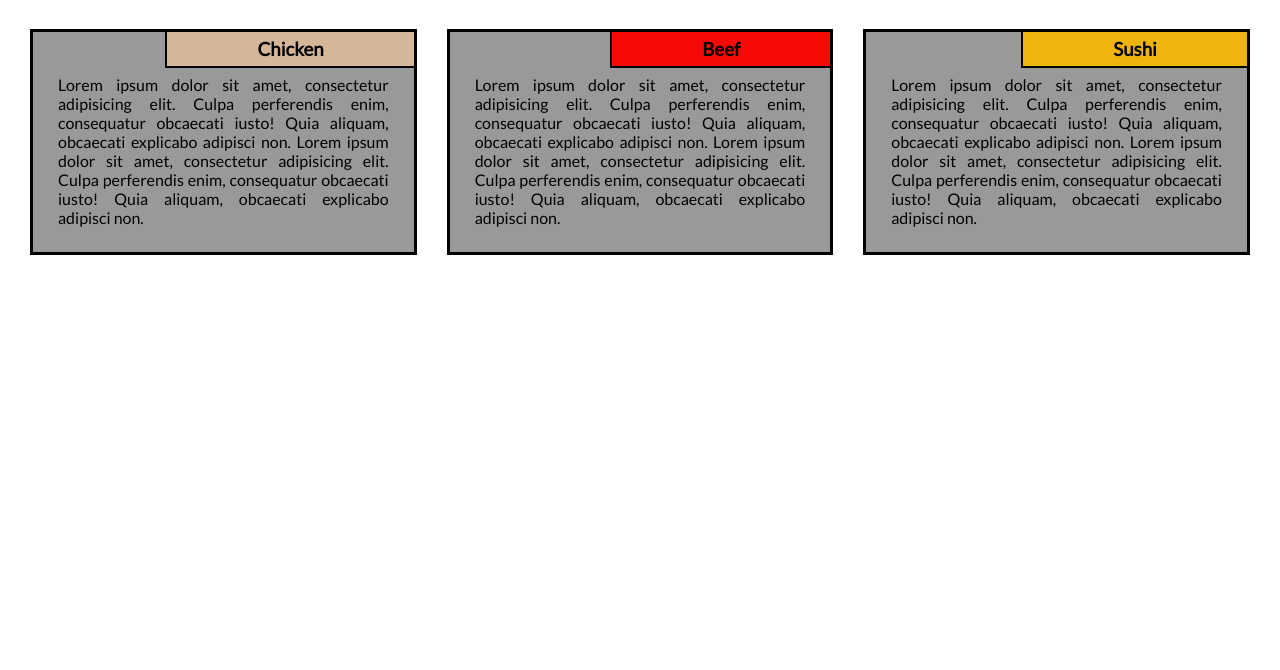
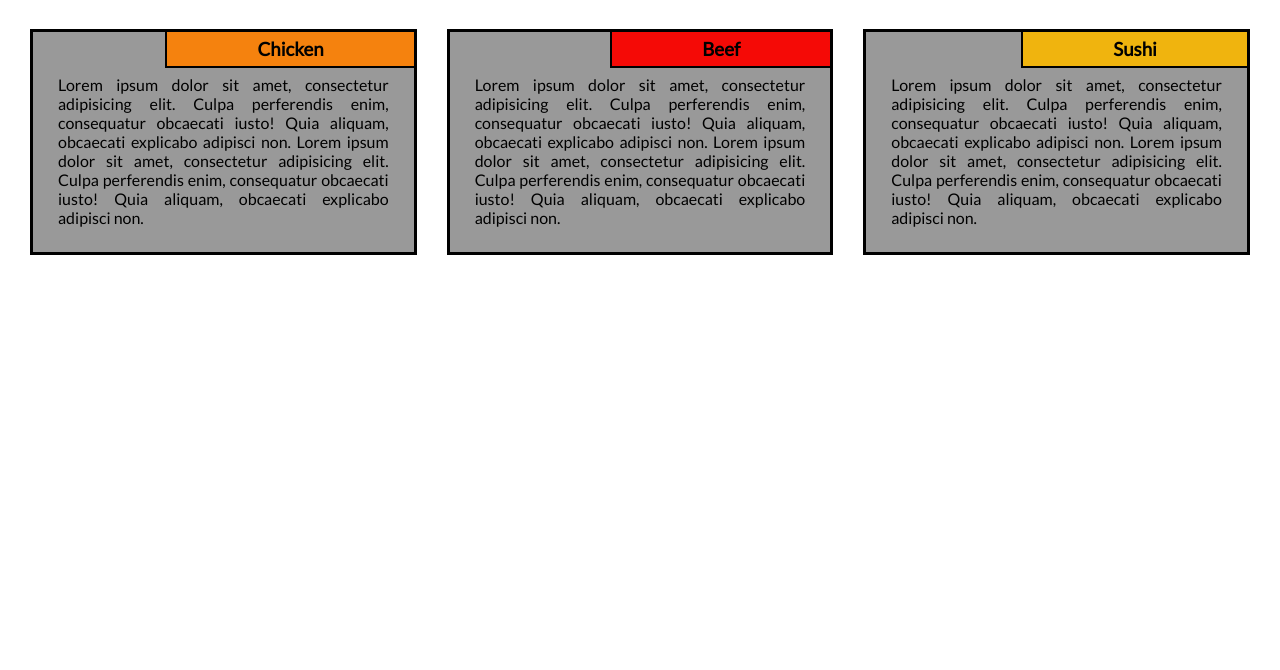
Before and after one commit to PrathamKarani/module2-solution, a plain HTML site: page site/index.html in a window 1280 px wide. Shown: the part 130-800 px from the top of the page. Drawn offline with Linux system fonts and the light colour scheme.

Commit message:
updated module2 assignment

```diff
--- a/site/css/style.css
+++ b/site/css/style.css
@@ -49,7 +49,7 @@
   }
 
   #title-one {
-    background-color: #d5b698;
+    background-color: #f5820e;
   }
 
   #title-two{
```
